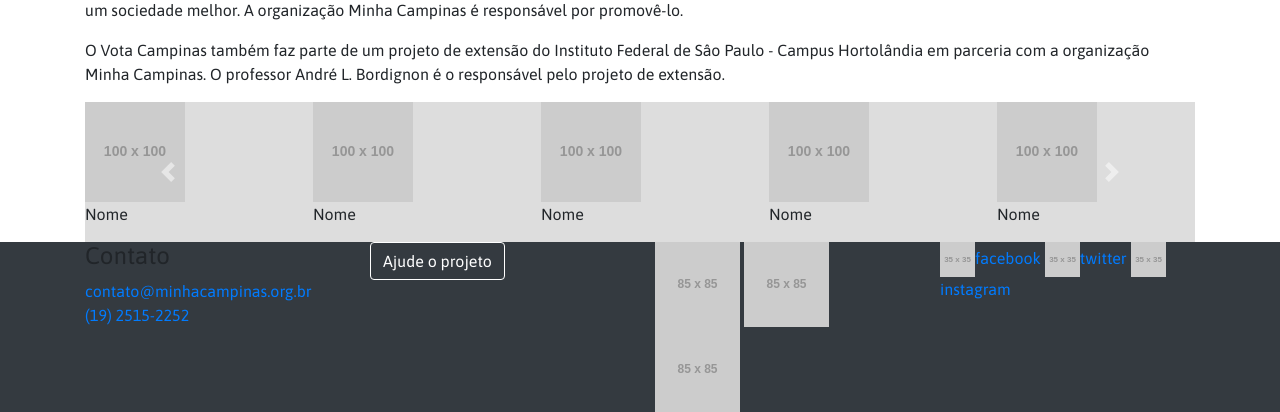
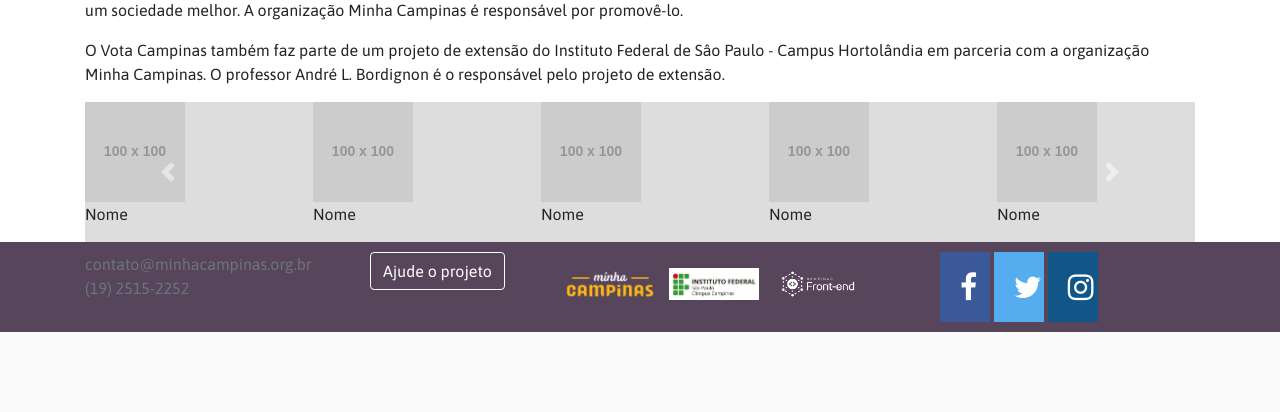
Before and after one commit to Minhacps/votasp-institucional, a PHP site: page / in a window 1280 px wide. Shown: the part 1493-1905 px from the top of the page. After the commit the page ends 1825 px from the top, so only its background shows below. Run offline with PHP 8.4, Linux system fonts and the light colour scheme; grey boxes labelled with a size stand in for pictures from a placeholder-image service; some libraries are stand-ins or nearby versions.

Commit message:
Ajuste do rodapé

```diff
--- a/banana/index.html
+++ b/banana/index.html
@@ -7,6 +7,7 @@
     <title>Vota SP</title>
     <link href="https://fonts.googleapis.com/css?family=Asap" rel="stylesheet">
     <link rel="stylesheet" href="https://stackpath.bootstrapcdn.com/bootstrap/4.1.1/css/bootstrap.min.css" integrity="sha384-WskhaSGFgHYWDcbwN70/dfYBj47jz9qbsMId/iRN3ewGhXQFZCSftd1LZCfmhktB" crossorigin="anonymous">
+    <link rel="stylesheet" href="https://cdnjs.cloudflare.com/ajax/libs/font-awesome/4.7.0/css/font-awesome.min.css">
     <link rel="stylesheet" href="./styles.css">
 </head>
 <body>
@@ -163,31 +164,29 @@
             </div>
         </section>
 
-        <footer class="footer bg-dark">
+        <footer class="footer">
             <div class="container">
                 <div class="row">
-                    <div class="col">
-                        <h4>Contato</h4>
+                    <div class="col-sm-3">
                         <div class="email">
-                            <a href="mailto:contato@minhacampinas.org.br">contato@minhacampinas.org.br</a>
+                            <a href="mailto:contato@minhacampinas.org.br" class="text-muted">contato@minhacampinas.org.br</a>
                         </div>
                         <div class="tel">
-                            <a href="tel:01925152252">(19) 2515-2252</a>
+                            <a class="text-muted" href="tel:01925152252">(19) 2515-2252</a>
                         </div>
                     </div>
-                    <div class="col ajude">
-                        <a href="#" class="btn btn-primary">Ajude o projeto</a>
+                    <div class="col-sm-2 ajude">
+                        <a href="https://benfeitoria.com/votasp" class="btn btn-primary">Ajude o projeto</a>
                     </div>
-                    <div class="col realizacao">
-                        <img src="http://placehold.it/85x85" alt="">
-                        <img src="http://placehold.it/85x85" alt="">
-                        <img src="http://placehold.it/85x85" alt="">
+                    <div class="col-sm-4 realizacao">
+                        <img src="img/logos/logomc.png" alt="Logo Minha Campinas">
+                        <img src="img/logos/logoifspfundobranco.png" alt="Logo IFSP Campinas">
+                        <img src="img/logos/logofecampinas.png" alt="Logo Front End Campinas">
                     </div>
-
                     <div class="col redes-sociais">
-                        <a href=""><img src="http://placehold.it/35x35" alt="">facebook</a>
-                        <a href=""><img src="http://placehold.it/35x35" alt="">twitter</a>
-                        <a href=""><img src="http://placehold.it/35x35" alt="">instagram</a>
+                        <a href="https://www.facebook.com/minhacampinas" class="fa fa-facebook"></a>
+                        <a href="https://twitter.com/minhacampinas" class="fa fa-twitter"></a>
+                        <a href="https://www.instagram.com/minha_campinas/" class="fa fa-instagram"></a>
                     </div>
                 </div>
             </div>
--- a/banana/styles.css
+++ b/banana/styles.css
@@ -36,3 +36,45 @@
 .card {
     border: none;
 }
+
+.realizacao img{
+    width: 100px;
+    padding: 0px 5px;
+}
+
+.footer {
+    padding:10px;
+    background-color: #57455c;
+}
+
+.fa {
+    padding: 20px;
+    font-size: 30px;
+    width: 50px;
+    text-align: center;
+    text-decoration: none;
+}
+
+/* Add a hover effect if you want */
+.fa:hover {
+    opacity: 0.7;
+}
+
+/* Set a specific color for each brand */
+
+/* Facebook */
+.fa-facebook {
+    background: #3B5998;
+    color: white;
+}
+
+/* Twitter */
+.fa-twitter {
+    background: #55ACEE;
+    color: white;
+}
+
+.fa-instagram {
+    background: #125688;
+    color: white;
+}
```
Also changed, not shown: banana/img/logos/logofecampinas.png (added), banana/img/logos/logoifsp.png (added), banana/img/logos/logoifspfundobranco.png (added), banana/img/logos/logomc.png (added), banana/package-lock.json.
